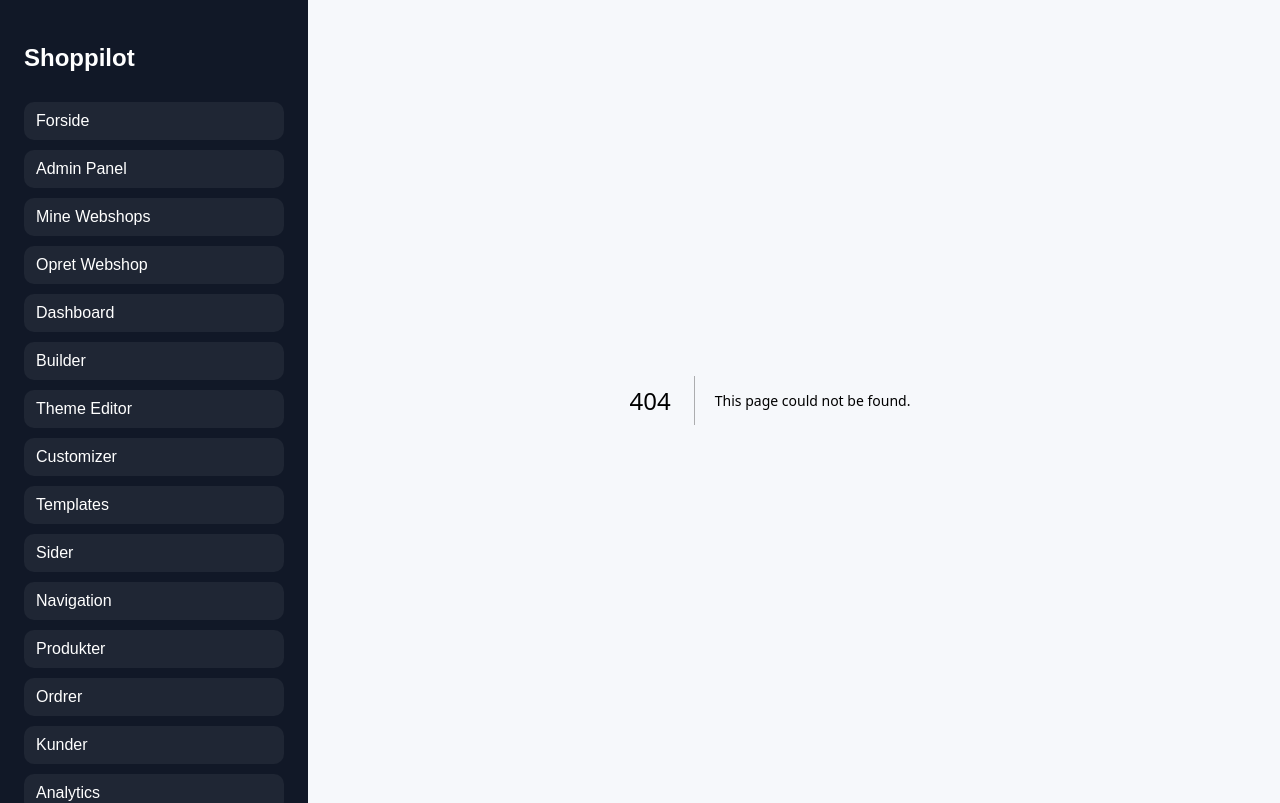
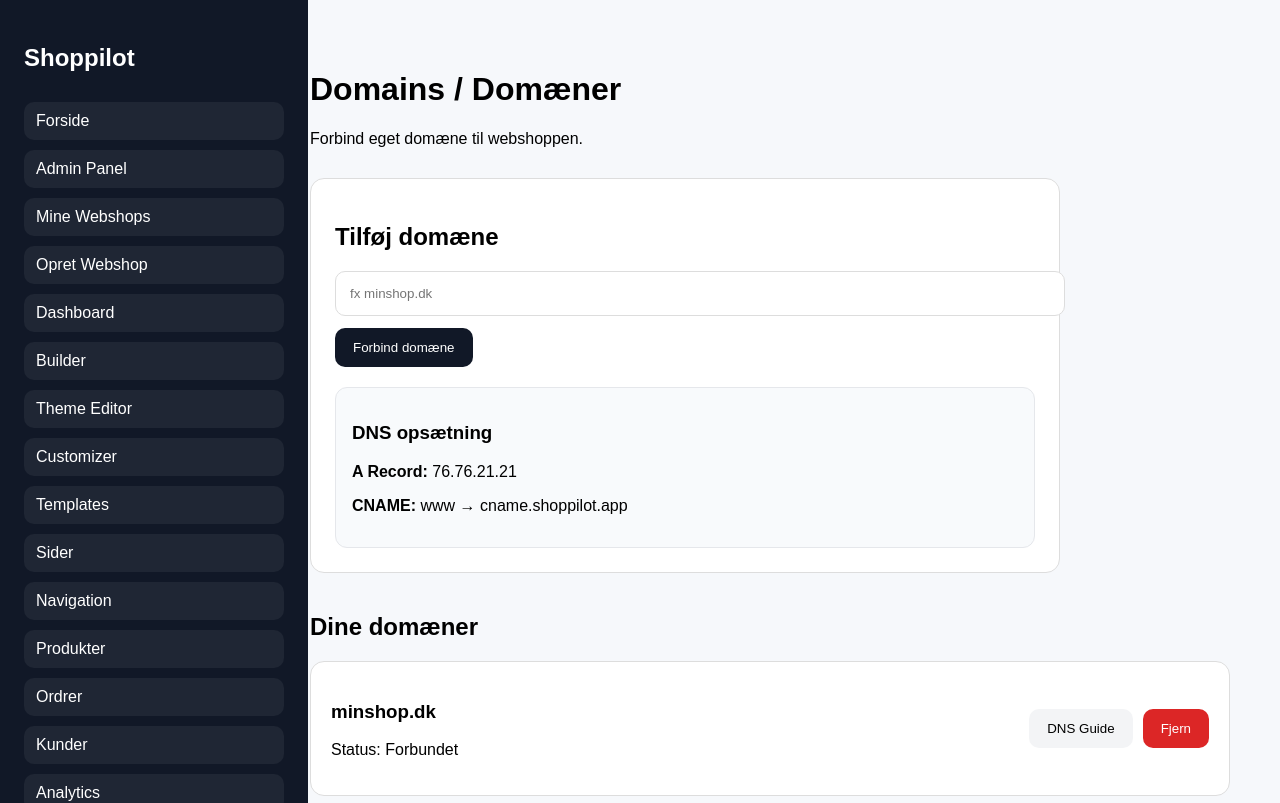
Before and after one commit to postjkhandel-ship-it/shoppilot, a Next.js app: page /domains in a window 1280 px wide. Before the commit this address had no page. Shown: the top 803 px of the page. Built offline with nearby package versions, Linux system fonts and the light colour scheme.

Commit message:
Create page.js

```diff
--- /dev/null
+++ b/app/domains/page.js
@@ -0,0 +1,124 @@
+export default function Domains() {
+  const domains = [
+    {
+      domain: "minshop.dk",
+      status: "Forbundet"
+    },
+    {
+      domain: "beautybrand.dk",
+      status: "Afventer DNS"
+    }
+  ];
+
+  return (
+    <main style={{ padding: "50px", fontFamily: "Arial" }}>
+      <h1>Domains / Domæner</h1>
+      <p>Forbind eget domæne til webshoppen.</p>
+
+      <div style={card}>
+        <h2>Tilføj domæne</h2>
+
+        <input
+          placeholder="fx minshop.dk"
+          style={input}
+        />
+
+        <button style={button}>
+          Forbind domæne
+        </button>
+
+        <div style={dnsBox}>
+          <h3>DNS opsætning</h3>
+          <p><strong>A Record:</strong> 76.76.21.21</p>
+          <p><strong>CNAME:</strong> www → cname.shoppilot.app</p>
+        </div>
+      </div>
+
+      <h2 style={{ marginTop: "40px" }}>
+        Dine domæner
+      </h2>
+
+      <div style={{ display: "grid", gap: "16px" }}>
+        {domains.map((domain) => (
+          <div key={domain.domain} style={row}>
+            <div>
+              <h3>{domain.domain}</h3>
+              <p>Status: {domain.status}</p>
+            </div>
+
+            <div style={{ display: "flex", gap: "10px" }}>
+              <button style={secondary}>
+                DNS Guide
+              </button>
+
+              <button style={danger}>
+                Fjern
+              </button>
+            </div>
+          </div>
+        ))}
+      </div>
+    </main>
+  );
+}
+
+const card = {
+  background: "#fff",
+  border: "1px solid #ddd",
+  borderRadius: "14px",
+  padding: "24px",
+  maxWidth: "700px",
+  marginTop: "30px"
+};
+
+const dnsBox = {
+  background: "#f8fafc",
+  border: "1px solid #e5e7eb",
+  borderRadius: "12px",
+  padding: "16px",
+  marginTop: "20px"
+};
+
+const row = {
+  background: "#fff",
+  border: "1px solid #ddd",
+  borderRadius: "14px",
+  padding: "20px",
+  display: "flex",
+  justifyContent: "space-between",
+  alignItems: "center"
+};
+
+const input = {
+  width: "100%",
+  padding: "14px",
+  marginBottom: "12px",
+  border: "1px solid #ddd",
+  borderRadius: "10px"
+};
+
+const button = {
+  background: "#111827",
+  color: "white",
+  border: "none",
+  padding: "12px 18px",
+  borderRadius: "10px",
+  cursor: "pointer"
+};
+
+const secondary = {
+  background: "#f3f4f6",
+  border: "none",
+  padding: "12px 18px",
+  borderRadius: "10px",
+  cursor: "pointer"
+};
+
+const danger = {
+  background: "#dc2626",
+  color: "white",
+  border: "none",
+  padding: "12px 18px",
+  borderRadius: "10px",
+  cursor: "pointer"
+};
```
